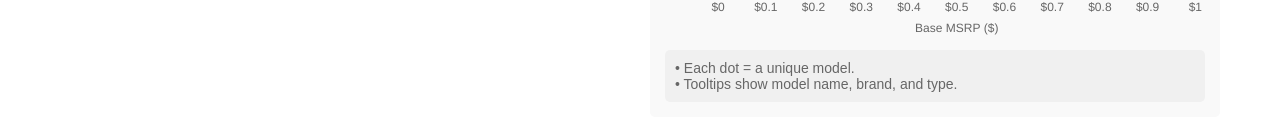
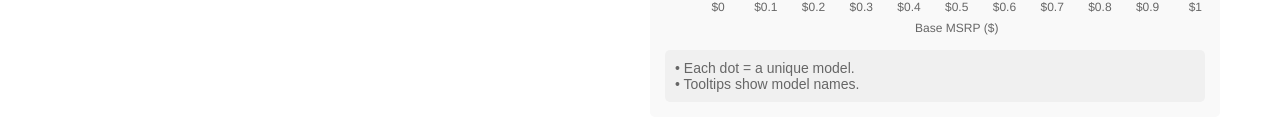
Before and after one commit to Nancyyyyao/final-ev-dashboard, a Next.js app: page / in a window 1280 px wide. Shown: the part 923-1057 px from the top of the page. Built offline with nearby package versions, Linux system fonts and the light colour scheme; no server answers.

Commit message:
change the tooltip description

```diff
--- a/src/pages/index.js
+++ b/src/pages/index.js
@@ -166,7 +166,7 @@ export default function HomePage() {
             />
             <div className="scatter-legend">
               <p>• Each dot = a unique model.</p>
-              <p>• Tooltips show model name, brand, and type.</p>
+              <p>• Tooltips show model names.</p>
             </div>
           </div>
         </div>
```
